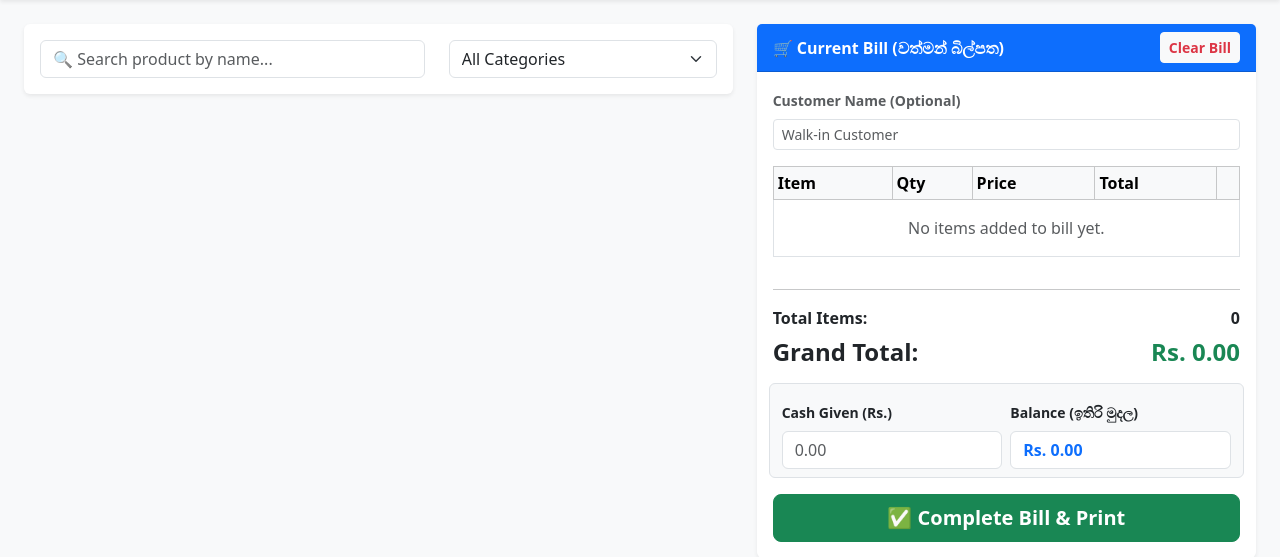
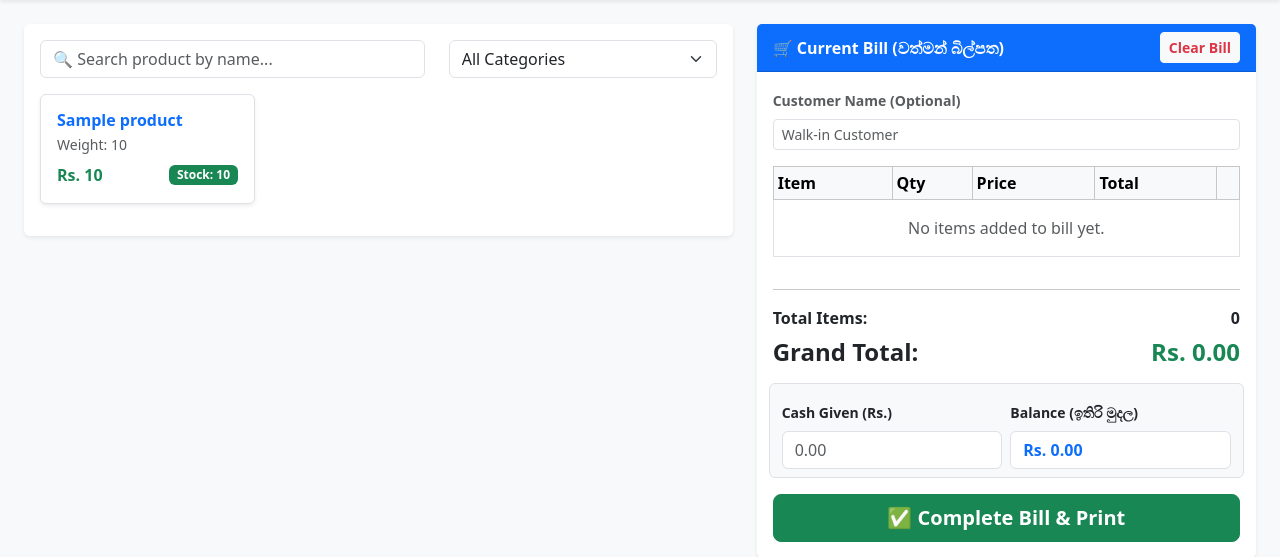
Before and after one commit to Irudika02/grocery-e-commerce, a Spring Boot app: page /frondend/pos.html in a window 1280 px wide. Shown: the part 56-613 px from the top of the page. Run offline with Spring Boot 4, Linux system fonts and the light colour scheme; tables that the repository leaves empty hold one stand-in row (values such as "Sample post").

Commit message:
updated pos js '

```diff
--- /dev/null
+++ b/src/main/resources/static/frondend/pos.js
@@ -0,0 +1,265 @@
+let cart = [];
+let availableProducts = [];
+
+document.addEventListener("DOMContentLoaded", function() {
+    loadPosProducts();
+    loadPosCategories();
+});
+
+// Load products for POS grid
+function loadPosProducts() {
+    fetch('http://localhost:8081/api/products')
+        .then(response => response.json())
+        .then(products => {
+            availableProducts = products;
+            displayPosProducts(products);
+        })
+        .catch(error => console.error('Error loading products:', error));
+}
+
+// Display products as clickable cards
+function displayPosProducts(products) {
+    const gridDiv = document.getElementById('posProductGrid');
+    gridDiv.innerHTML = '';
+
+    if (products.length === 0) {
+        gridDiv.innerHTML = '<p class="text-muted text-center py-4">No products found.</p>';
+        return;
+    }
+
+    products.forEach(product => {
+        let stockBadge = product.stockQuantity <= 5 ? 'bg-danger' : 'bg-success';
+
+        const card = `
+<div class="col-md-4 mb-3">
+<div class="card h-100 shadow-sm product-item-card border" onclick="addToCart(${product.id})">
+<div class="card-body p-3">
+<h6 class="card-title text-primary fw-bold mb-1">${product.name}</h6>
+<p class="card-text text-muted small mb-1">Weight: ${product.weight}</p>
+<div class="d-flex justify-content-between align-items-center mt-2">
+<span class="fw-bold text-success">Rs. ${product.sellingPrice}</span>
+<span class="badge ${stockBadge}">Stock: ${product.stockQuantity}</span>
+</div>
+</div>
+</div>
+</div>
+`;
+        gridDiv.innerHTML += card;
+    });
+}
+
+// Load categories for filter dropdown
+function loadPosCategories() {
+    fetch('http://localhost:8081/api/categories')
+        .then(response => response.json())
+        .then(categories => {
+            const select = document.getElementById('posCategoryFilter');
+            select.innerHTML = '<option value="">All Categories</option>';
+            categories.forEach(cat => {
+                select.innerHTML += `<option value="${cat.id}">${cat.name}</option>`;
+            });
+        })
+        .catch(error => console.error('Error loading categories:', error));
+}
+
+// Filter POS products by name and category
+function filterPosProducts() {
+    const search = document.getElementById('posSearchInput').value.toLowerCase();
+    const categoryId = document.getElementById('posCategoryFilter').value;
+
+    const filtered = availableProducts.filter(product => {
+        const matchesName = product.name.toLowerCase().includes(search);
+        const matchesCat = categoryId === "" || (product.category && product.category.id == categoryId);
+        return matchesName && matchesCat;
+    });
+
+    displayPosProducts(filtered);
+}
+
+// Add item to cart
+function addToCart(productId) {
+    const product = availableProducts.find(p => p.id === productId);
+    if (!product) return;
+
+    if (product.stockQuantity <= 0) {
+        alert("Sorry, this product is out of stock!");
+        return;
+    }
+
+    const existingItem = cart.find(item => item.id === productId);
+    if (existingItem) {
+        if (existingItem.quantity < product.stockQuantity) {
+            existingItem.quantity++;
+        } else {
+            alert("Reached maximum available stock quantity!");
+        }
+    } else {
+        cart.push({
+            id: product.id,
+            name: product.name,
+            sellingPrice: product.sellingPrice,
+            costPrice: product.costPrice,
+            quantity: 1,
+            maxStock: product.stockQuantity
+        });
+    }
+
+    updateCartUI();
+}
+
+// Update Cart Table and Totals
+function updateCartUI() {
+    const tbody = document.getElementById('cartTableBody');
+    tbody.innerHTML = '';
+
+    if (cart.length === 0) {
+        tbody.innerHTML = '<tr><td colspan="5" class="text-center text-muted py-3">No items added to bill yet.</td></tr>';
+        document.getElementById('billTotalItems').innerText = '0';
+        document.getElementById('billGrandTotal').innerText = 'Rs. 0.00';
+        return;
+    }
+
+    let totalItems = 0;
+    let grandTotal = 0;
+
+    cart.forEach((item, index) => {
+        let itemTotal = item.sellingPrice * item.quantity;
+        totalItems += item.quantity;
+        grandTotal += itemTotal;
+
+        tbody.innerHTML += `
+<tr>
+<td>${item.name}</td>
+<td>
+<input type="number" class="form-control form-control-sm text-center" value="${item.quantity}" min="1" max="${item.maxStock}" onchange="updateQuantity(${index}, this.value)">
+</td>
+<td>Rs. ${item.sellingPrice}</td>
+<td>Rs. ${itemTotal.toFixed(2)}</td>
+<td>
+<button class="btn btn-sm btn-outline-danger p-0 px-1" onclick="removeFromCart(${index})">❌</button>
+</td>
+</tr>
+`;
+    });
+
+    document.getElementById('billTotalItems').innerText = totalItems;
+    document.getElementById('billGrandTotal').innerText = 'Rs. ' + grandTotal.toFixed(2);
+    calculateBalance();
+}
+
+// Update item quantity from input
+function updateQuantity(index, val) {
+    let newQty = parseInt(val);
+    if (isNaN(newQty) || newQty <= 0) newQty = 1;
+
+    if (newQty > cart[index].maxStock) {
+        alert("Exceeds available stock!");
+        newQty = cart[index].maxStock;
+    }
+
+    cart[index].quantity = newQty;
+    updateCartUI();
+}
+
+// Remove item from cart
+function removeFromCart(index) {
+    cart.splice(index, 1);
+    updateCartUI();
+}
+
+// Clear whole cart
+function clearCart() {
+    cart = [];
+    updateCartUI();
+    document.getElementById('cashGivenInput').value = '';
+    document.getElementById('balanceOutput').value = 'Rs. 0.00';
+}
+
+// Calculate Balance
+function calculateBalance() {
+    const grandTotalStr = document.getElementById('billGrandTotal').innerText.replace('Rs. ', '');
+    const grandTotal = parseFloat(grandTotalStr) || 0;
+    const cashGiven = parseFloat(document.getElementById('cashGivenInput').value) || 0;
+
+    const balance = cashGiven - grandTotal;
+    const balanceField = document.getElementById('balanceOutput');
+
+    if (balance >= 0) {
+        balanceField.value = 'Rs. ' + balance.toFixed(2);
+        balanceField.classList.remove('text-danger');
+        balanceField.classList.add('text-primary');
+    } else {
+        balanceField.value = 'Insufficient (මුදල් මදි)';
+        balanceField.classList.remove('text-primary');
+        balanceField.classList.add('text-danger');
+    }
+}
+
+// Process Checkout & Save Order to Database
+function processCheckout() {
+    if (cart.length === 0) {
+        alert("Cart is empty! Please add products to bill.");
+        return;
+    }
+
+    let totalPrice = 0;
+    let totalCost = 0;
+
+    cart.forEach(item => {
+        totalPrice += item.sellingPrice * item.quantity;
+        totalCost += item.costPrice * item.quantity;
+    });
+
+    const customerName = document.getElementById('customerNameInput').value.trim() || "Walk-in Customer";
+
+    const orderData = {
+        customerName: customerName,
+        totalPrice: totalPrice,
+        totalCost: totalCost,
+        totalProfit: totalPrice - totalCost
+    };
+
+// 1. Save Order to Backend
+    fetch('http://localhost:8081/api/orders', {
+        method: 'POST',
+        headers: { 'Content-Type': 'application/json' },
+        body: JSON.stringify(orderData)
+    })
+        .then(response => {
+            if (!response.ok) throw new Error('Failed to complete order');
+            return response.json();
+        })
+        .then(savedOrder => {
+// 2. Reduce Stock for each item in cart
+            let stockUpdatePromises = cart.map(item => {
+                const product = availableProducts.find(p => p.id === item.id);
+                const newStock = product.stockQuantity - item.quantity;
+
+                const updatedProduct = {
+                    name: product.name,
+                    weight: product.weight,
+                    costPrice: product.costPrice,
+                    sellingPrice: product.sellingPrice,
+                    stockQuantity: newStock,
+                    category: product.category ? { id: product.category.id } : null
+                };
+
+                return fetch(`http://localhost:8081/api/products/${product.id}`, {
+                    method: 'PUT',
+                    headers: { 'Content-Type': 'application/json' },
+                    body: JSON.stringify(updatedProduct)
+                });
+            });
+
+            return Promise.all(stockUpdatePromises);
+        })
+        .then(() => {
+            alert("Bill completed successfully! Stock updated.");
+            clearCart();
+            loadPosProducts(); // Refresh stock in POS view
+        })
+        .catch(error => {
+            console.error('Checkout error:', error);
+            alert("Failed to complete checkout.");
+        });
+}
```
Also changed, not shown: src/main/resources/static/frondend/dashboard.html (+10 -0 lines), src/main/resources/static/frondend/dashboard.js (+28 -0 lines).
